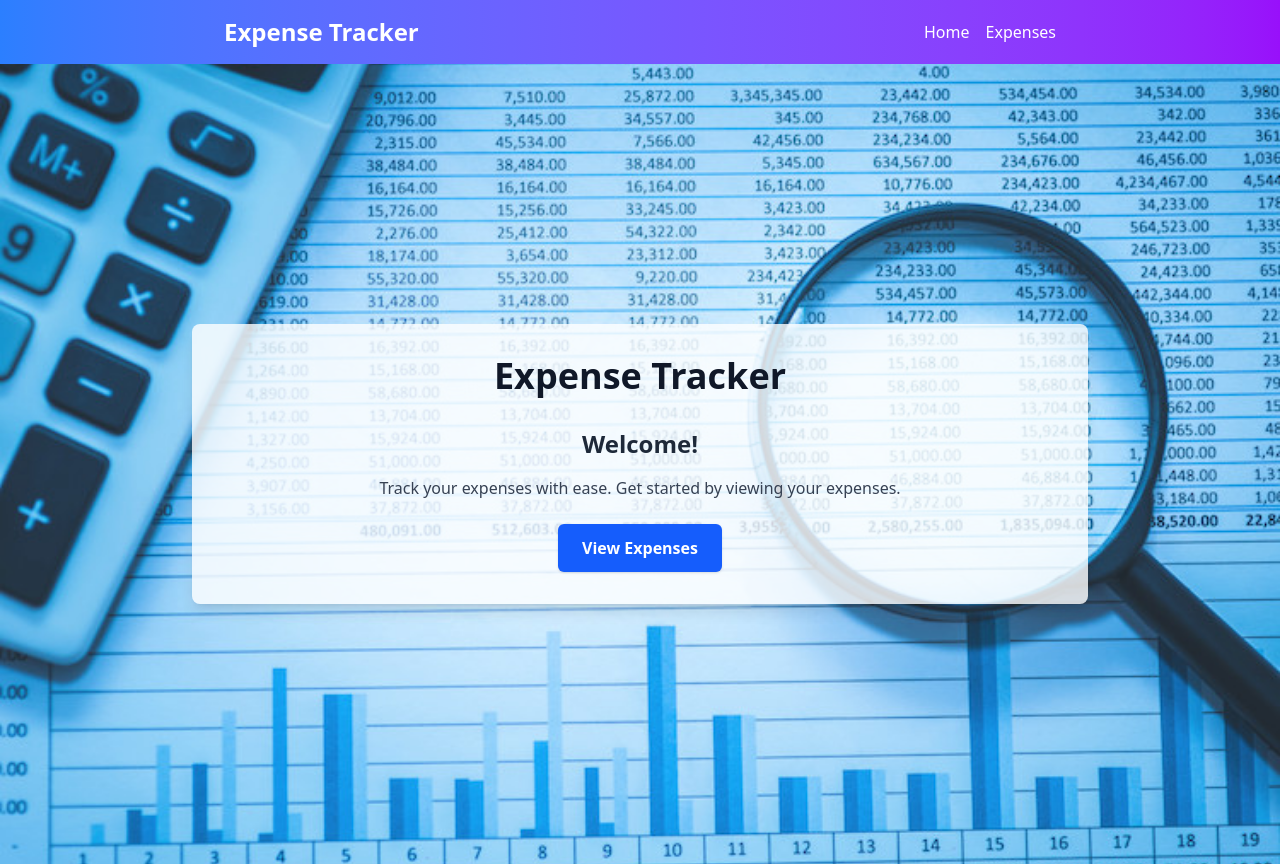
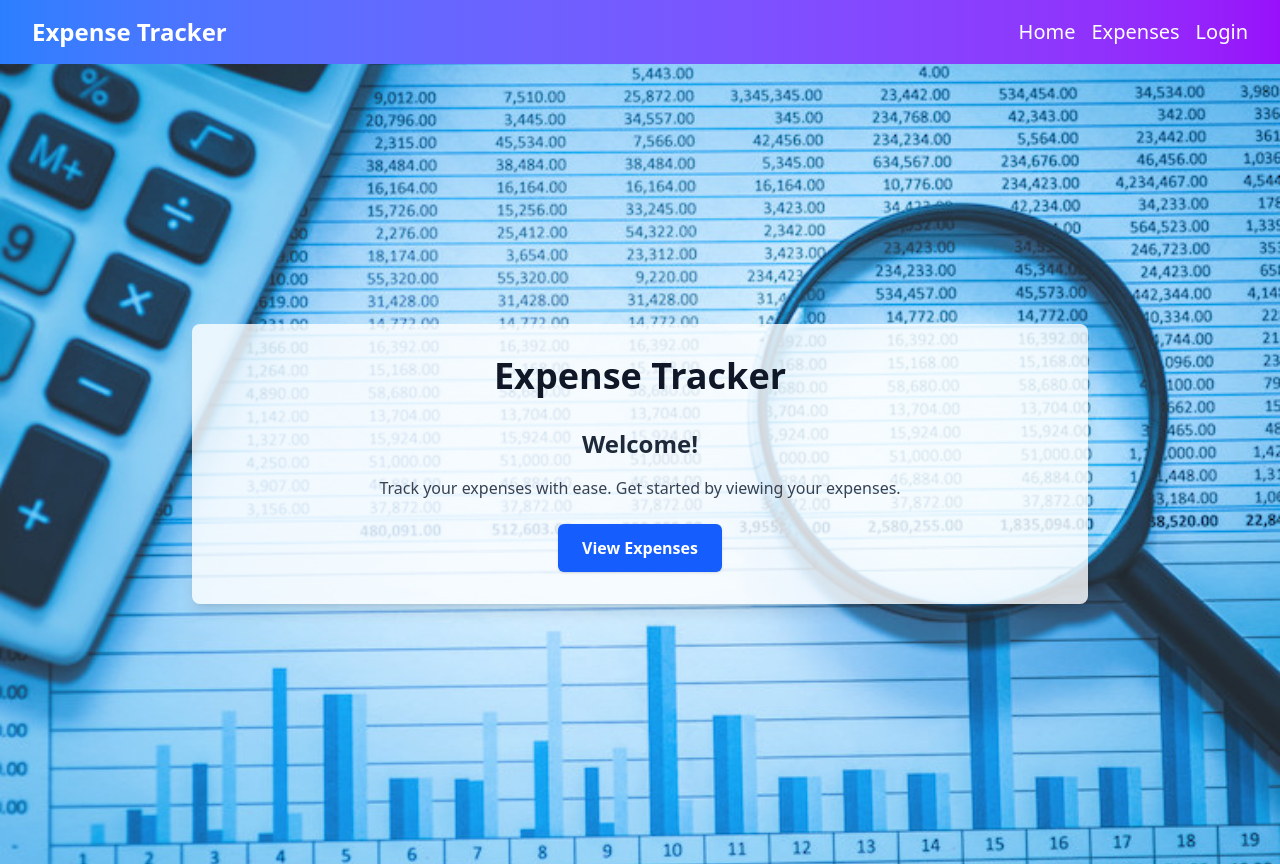
Before and after one commit to asiu3209/Expense-Tracker-Next, a Next.js app: page / in a window 1280 px wide. Built offline with nearby package versions, Linux system fonts and the light colour scheme.

Commit message:
Changed nav bar and how links are

```diff
--- a/app/layout.tsx
+++ b/app/layout.tsx
@@ -16,7 +16,7 @@ export default function RootLayout({
     <html lang="en">
       <body>
         <nav className="bg-gradient-to-r from-blue-500 to-purple-600 text-white shadow-lg">
-          <div className="max-w-4xl mx-auto px-8 py-4 flex items-center justify-between">
+          <div className=" mx-auto px-8 py-4 flex items-center justify-between">
             <Link
               href="/"
               className="text-2xl font-bold hover:opacity-80 transition"
@@ -24,11 +24,14 @@ export default function RootLayout({
               Expense Tracker
             </Link>
             <div className="flex gap-4">
-              <Link href="/" className="hover:underline">
+              <Link href="/" className="text-xl hover:underline">
                 Home
               </Link>
-              <Link href="/Expenses" className="hover:underline">
+              <Link href="/Expenses" className="text-xl hover:underline">
                 Expenses
+              </Link>
+              <Link href="/" className="text-xl hover:underline">
+                Login
               </Link>
             </div>
           </div>
```
